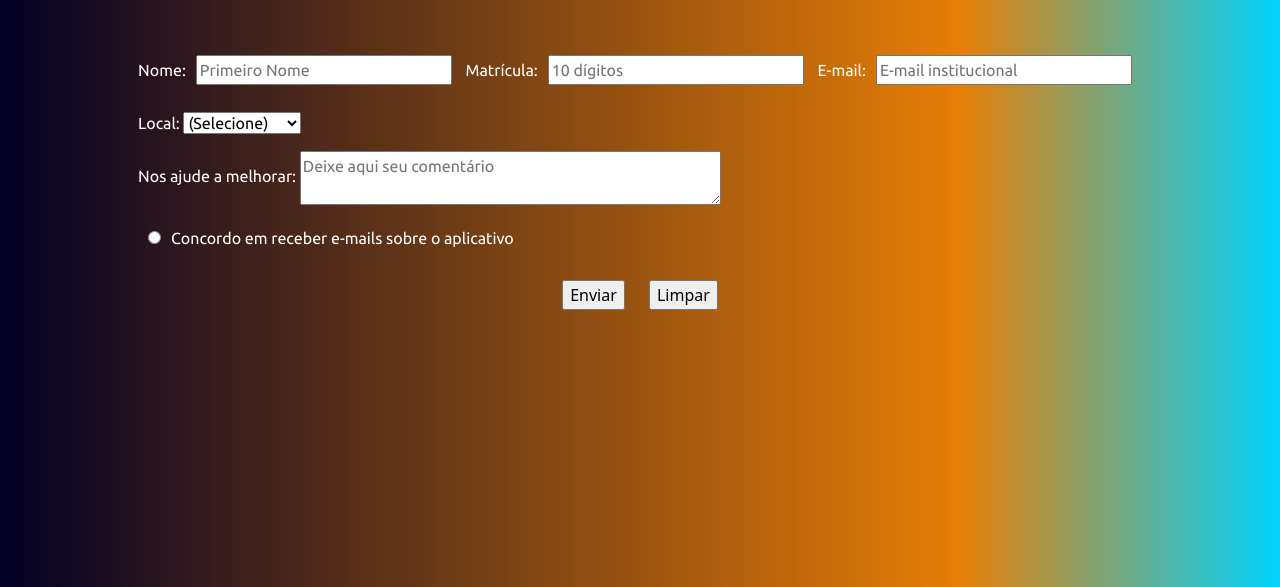
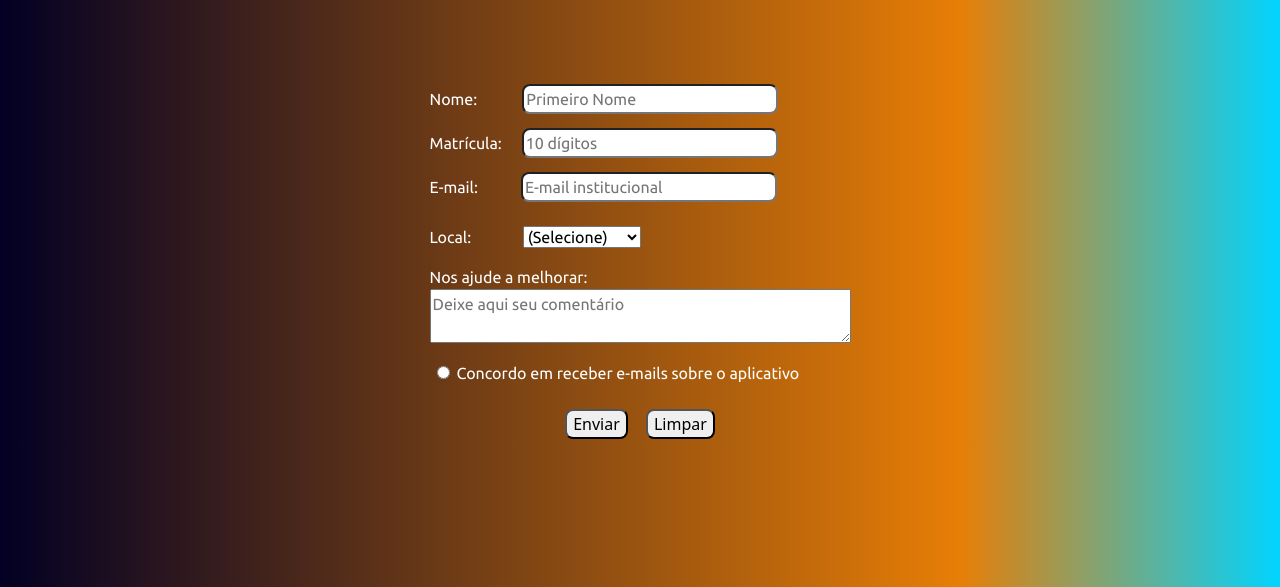
Before and after one commit to caroolcanelas/CaronaApp, a plain HTML site: page inscrever.html in a window 1280 px wide. Shown: the part 213-800 px from the top of the page. Drawn offline with nearby package versions, Linux system fonts and the light colour scheme.

Commit message:
Alteração de formulario

```diff
--- a/carona.css
+++ b/carona.css
@@ -51,19 +51,37 @@ nav {
   margin-top: 30%;
 }
 
+.formulario{
+  display: flex;
+  justify-content: center;
+  margin-top: 80px;
+}
+
 form {
   text-align: center;
-  display: flex;
-  justify-content: center;
 }
 
 input {
-  margin: 10px;
+  margin: 7px;
+  border-radius: 8px;
 }
 
+#a{
+  margin-left: 45px
+}
+#b{
+  margin-left: 20px;
+}
+#c{
+  margin-left: 43px;
+}
+#d{
+  margin-left: 48px;
+}
 #e {
   vertical-align: middle;
 }
+
 
 legend {
   text-decoration: solid;
--- a/inscrever.html
+++ b/inscrever.html
@@ -50,7 +50,7 @@
       Com o pré-cadastro você estará um passo mais perto de se conectar com os
       outros alunos!
     </h3>
-    <div class="formulario mt-5">
+    <div class="formulario">
       <form method="GET" action="doc.py">
         <fieldset>
           <p>
@@ -60,21 +60,21 @@
               name="nome"
               id="a"
               placeholder="Primeiro Nome"
-            />
+            /><br>
             <label for="b">Matrícula: </label
             ><input
               type="text"
               name="matrícula"
               id="b"
               placeholder="10 dígitos"
-            />
+            /><br>
             <label for="c">E-mail: </label
             ><input
               type="email"
               name="email"
               id="c"
               placeholder="E-mail institucional"
-            />
+            /><br>
           </p>
           <p>
             <label for="d">Local: </label>
@@ -93,7 +93,7 @@
             </select>
           </p>
           <p>
-            <label for="e" class="coment">Nos ajude a melhorar:</label>
+            <label for="e" class="coment">Nos ajude a melhorar:</label><br>
             <textarea
               type="radio"
               id="e"
```
